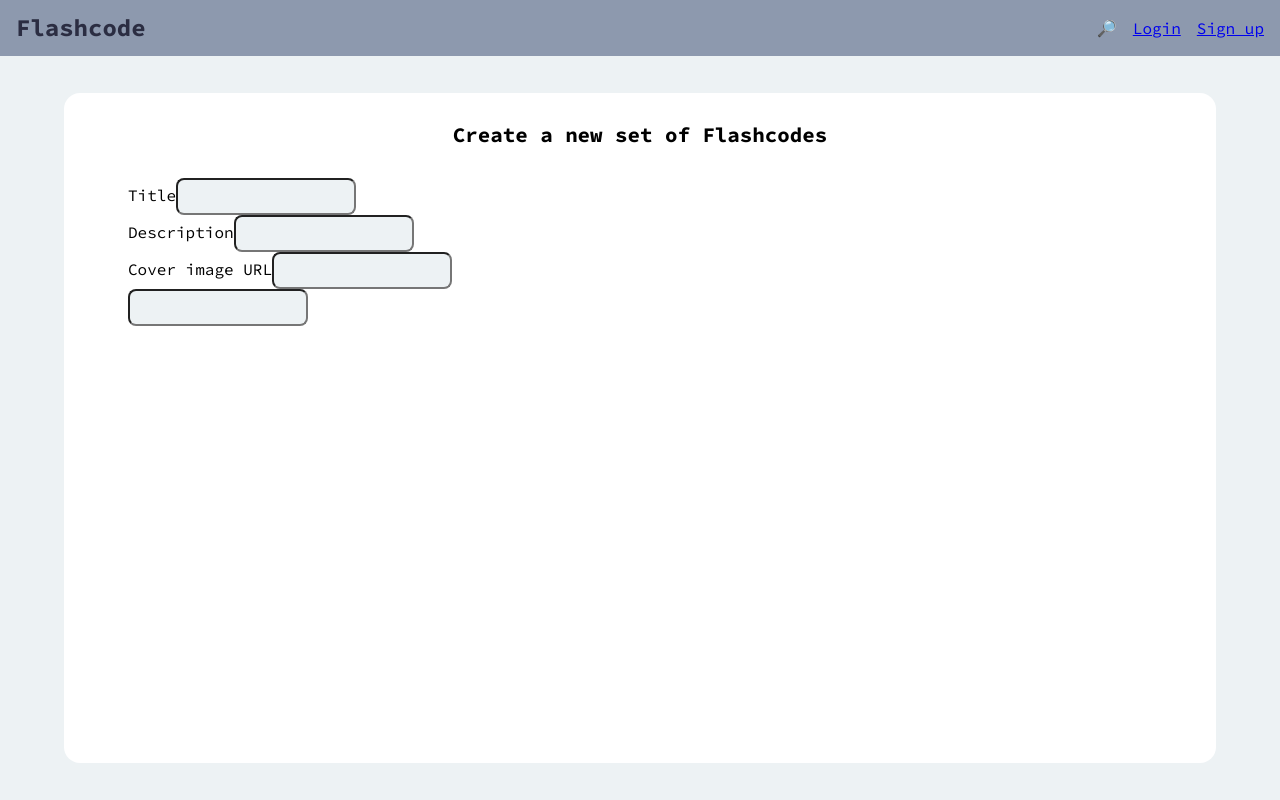
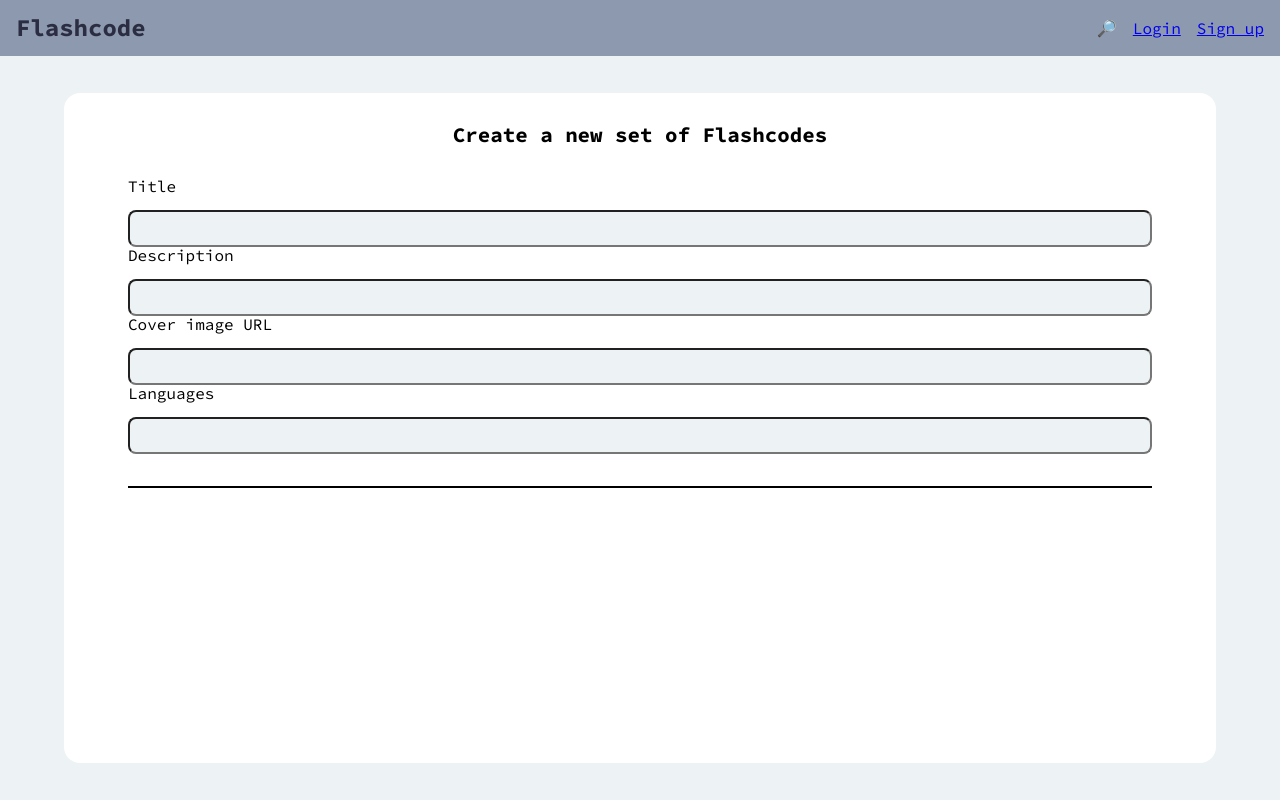
Before and after one commit to benjaminrae/flashcodes, a React (Create React App) app: page /new-set in a window 1280 px wide. Built offline with nearby package versions, Linux system fonts and the light colour scheme; no server answers.

Commit message:
add onChange handlers for NewSet data

```diff
--- a/src/Components/NewSet/NewSet.css
+++ b/src/Components/NewSet/NewSet.css
@@ -32,3 +32,15 @@
     display: flex;
     flex-direction: column;
 }
+
+.form__group {
+    display: flex;
+    flex-direction: column;
+    gap: 1rem;
+}
+.form__divider {
+    width: 100%;
+    height: 2px;
+    background-color: black;
+    margin: 2rem 0;
+}
--- a/src/Components/NewSet/NewSet.jsx
+++ b/src/Components/NewSet/NewSet.jsx
@@ -2,6 +2,11 @@ import "./NewSet.css";
 import { useState } from "react";
 
 const NewSet = () => {
+    const [title, setTitle] = useState("");
+    const [description, setDescription] = useState("");
+    const [coverImageURL, setCoverImageURL] = useState("");
+    const [languages, setLanguages] = useState("");
+
     return (
         <div class="new-set">
             <div className="new-set__container">
@@ -10,21 +15,42 @@ const NewSet = () => {
                 </h2>
                 <form className="new-set__form">
                     <div className="form__group">
-                        <label>Title</label>
-                        <input></input>
+                        <label htmlFor="title">Title</label>
+                        <input
+                            name="title"
+                            onChange={(event) => {
+                                setTitle(event.target.value);
+                            }}
+                        ></input>
                     </div>
                     <div className="form__group">
-                        <label>Description</label>
-                        <input></input>
+                        <label htmlFor="description">Description</label>
+                        <input
+                            name="description"
+                            onChange={(event) => {
+                                setDescription(event.target.value);
+                            }}
+                        ></input>
                     </div>
                     <div className="form__group">
-                        <label>Cover image URL</label>
-                        <input></input>
+                        <label htmlFor="cover-image-url">Cover image URL</label>
+                        <input
+                            name="cover-image-url"
+                            onChange={(event) => {
+                                setCoverImageURL(event.target.value);
+                            }}
+                        ></input>
                     </div>
                     <div className="form__group">
-                        <label></label>
-                        <input></input>
+                        <label htmlFor="languages">Languages</label>
+                        <input
+                            name="languages"
+                            onChange={(event) => {
+                                setLanguages(event.target.value);
+                            }}
+                        ></input>
                     </div>
+                    <div className="form__divider"></div>
                 </form>
             </div>
         </div>
```
